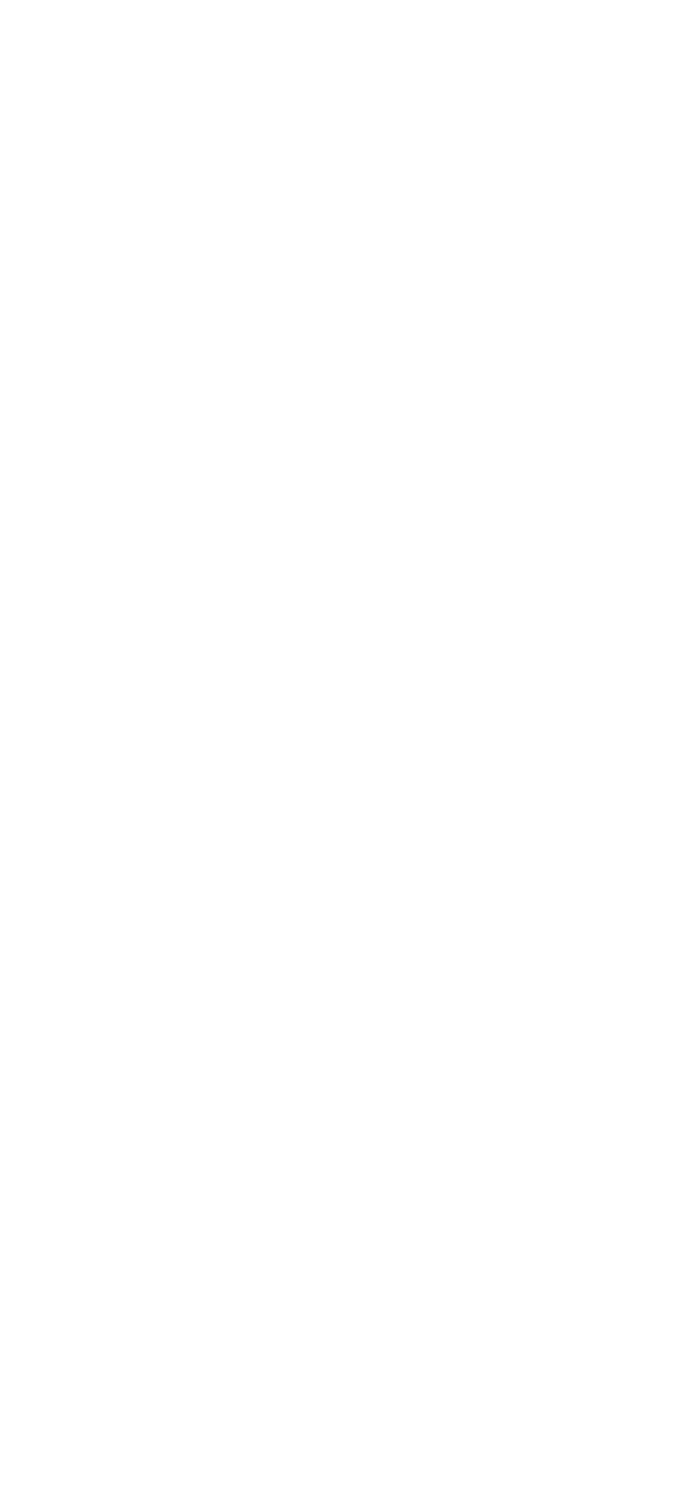
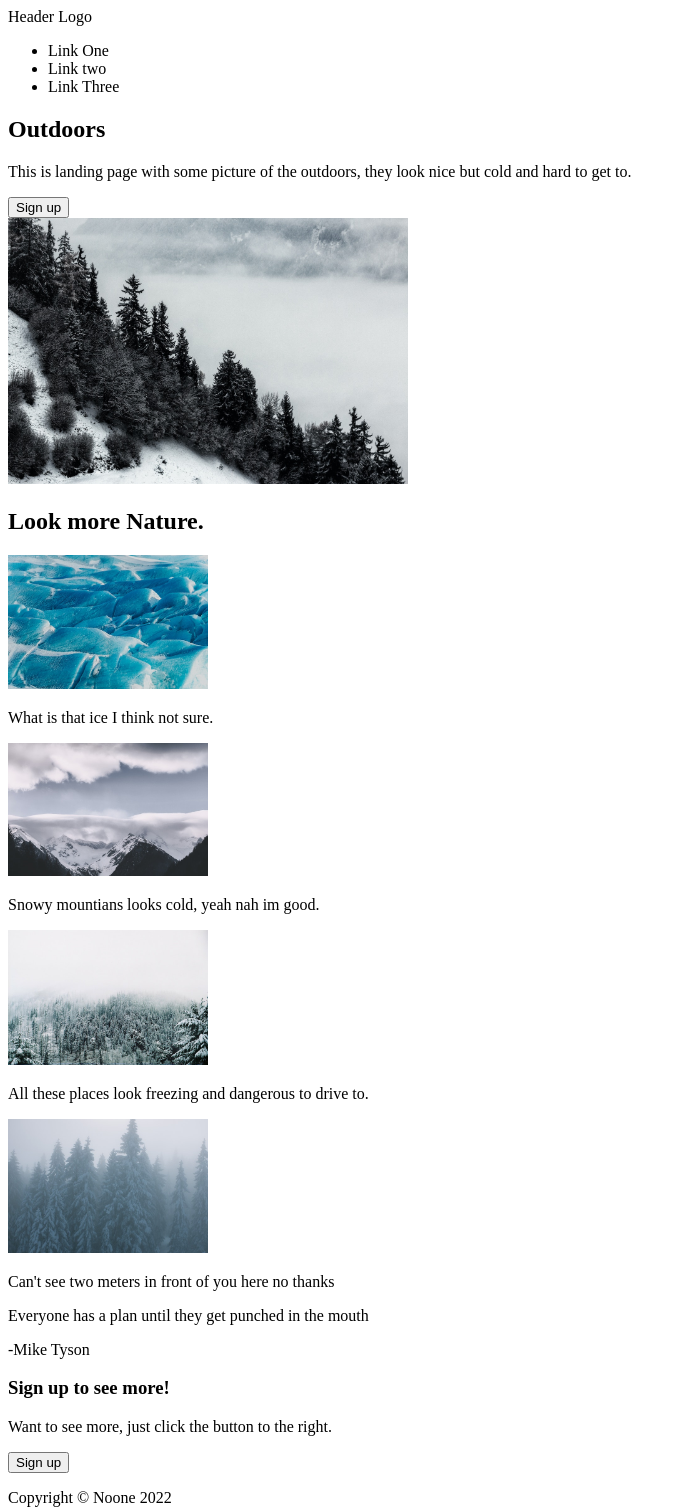
Before and after one commit to thisChairIsWet/odin-landing-page, a plain HTML site: page index.html in a window 1280 px wide. Shown: the whole page, without its empty margins (0-682 px from the left). Before the commit the page ends 800 px from the top, so only its background shows below. Drawn offline with Linux system fonts and the light colour scheme.

Commit message:
Added Html content.

```diff
--- a/index.html
+++ b/index.html
@@ -4,10 +4,62 @@
     <meta charset="UTF-8">
     <meta http-equiv="X-UA-Compatible" content="IE=edge">
     <meta name="viewport" content="width=device-width, initial-scale=1.0">
-    <title>Document</title>
+    <title>Landing Page</title>
     <link rel="stylesheet" href="style.css">
 </head>
 <body>
-
+    <header>
+        <div class="logo">Header Logo</div>
+        <nav>
+            <ul>
+                <li>Link One</li>
+                <li>Link two</li>
+                <li>Link Three</li>
+            </ul>
+        </nav>
+    </header>
+    <section class="hero">
+        <div class="about">
+            <h1>Outdoors</h1>
+            <p>This is landing page with some picture of the outdoors, they look nice but cold and hard to get to.</p>
+            <button>Sign up</button>
+        </div>
+        <img src="./img/hero-img.jpg" alt="" width="400">
+    </section>
+    <section class="info">
+        <h2>Look more Nature.</h2>
+        <div class="cards">
+            <div class="card">
+                <img src="./img/bertelli.jpg" alt="" width="200">
+                <p>What is that ice I think not sure.</p>
+            </div>
+            <div class="card">
+                <img src="./img/grossgasteiger.jpg" alt="" width="200">
+                <p>Snowy mountians looks cold, yeah nah im good.</p>
+            </div>
+            <div class="card">
+                <img src="./img/hutak.jpg" alt="" width="200">
+                <p>All these places look freezing and dangerous to drive to.</p>
+            </div>
+            <div class="card">
+                <img src="./img/orlova.jpg" alt="" width="200">
+                <p>Can't see two meters in front of you here no thanks</p>
+            </div>
+        </div>
+    </section>
+    <section class="quote">
+        <p class="quote">Everyone has a plan until they get punched in the mouth</p>
+        <p class="qcredit">-Mike Tyson</p>
+    </section>
+    <section class="call">
+        <div class="text">
+            <h3>Sign up to see more!</h3>
+            <p>Want to see more, just click the button to the right.</p>
+        </div>
+        <button>Sign up</button>
+    </section>
+    <footer>
+        <p>Copyright © Noone 2022</p>
+    </footer>
 </body>
 </html>
```
